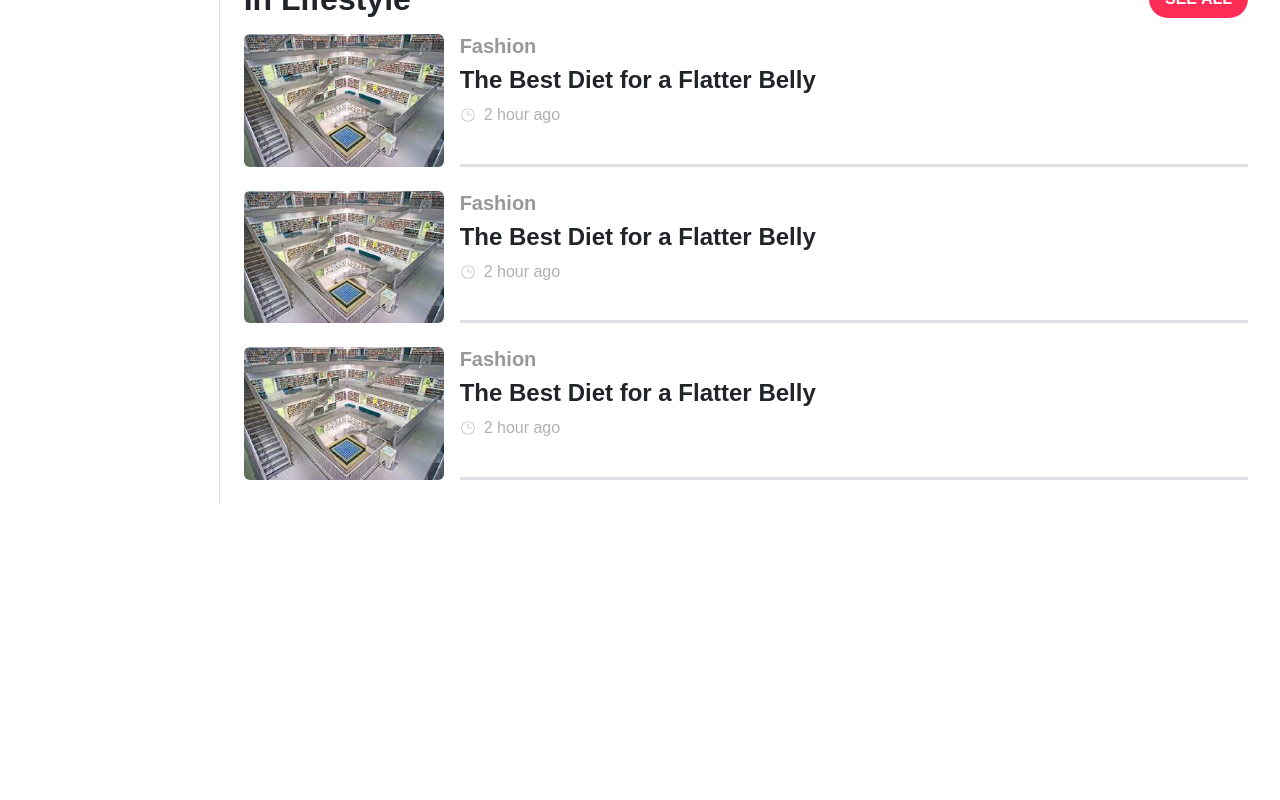
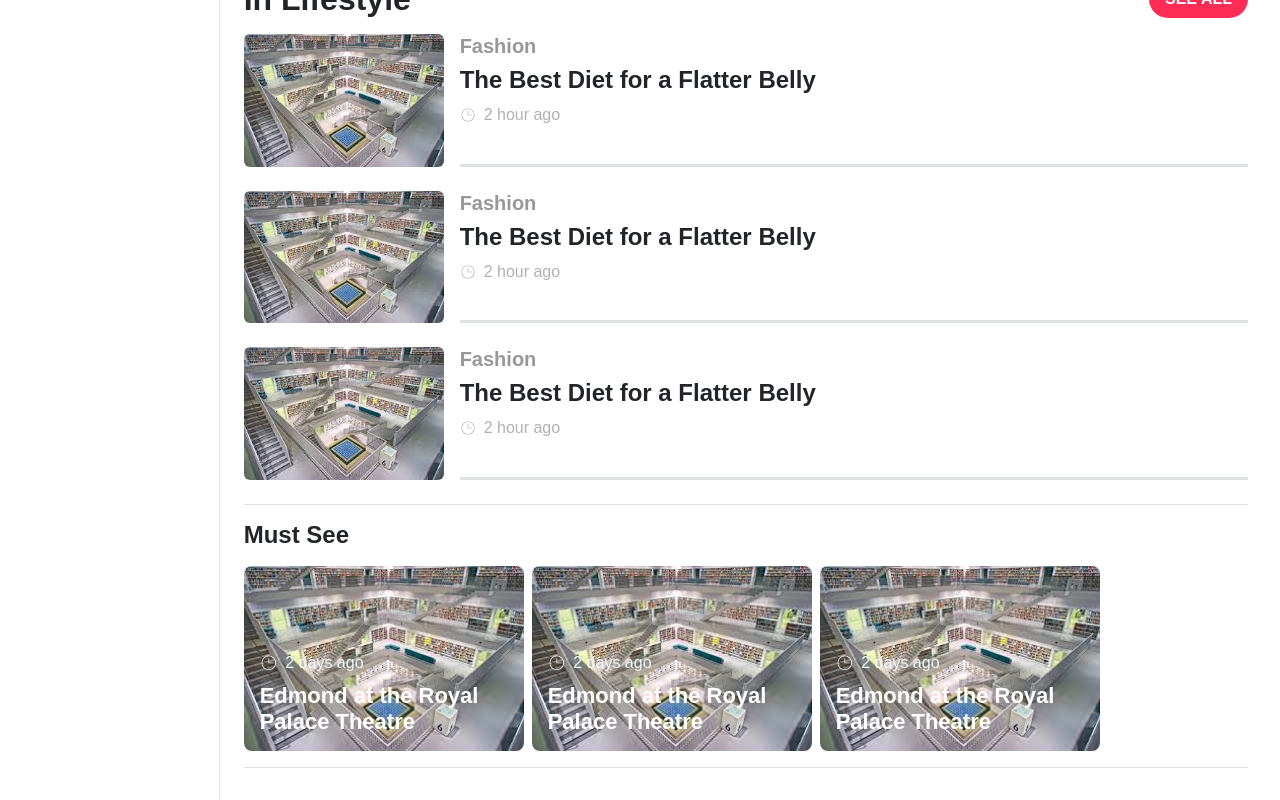
Before and after one commit to Navruzbek2103/Mir-info-project, a React (Vite) app: page /discover in a window 1280 px wide. Shown: the part 1613-2413 px from the top of the page. Before the commit the page ends 2117 px from the top, so only its background shows below. Built offline with nearby package versions, Linux system fonts and the light colour scheme.

Commit message:
Added must see section

```diff
--- a/src/pages/Discover/index.jsx
+++ b/src/pages/Discover/index.jsx
@@ -6,8 +6,7 @@ import { NavLink, Link } from "react-router-dom";
 import PicsumImage2 from "./../../assets/images/thumb-15.jpg";
 import { AiFillStar } from "react-icons/ai";
 import PicsumImage3 from "./../../assets/images/future.jpg";
-import {CiClock2} from "react-icons/ci"
-
+import { CiClock2 } from "react-icons/ci";
 
 const index = () => {
   return (
@@ -180,7 +179,7 @@ const index = () => {
           <h2 className="discover-fashion__title fs-4 fw-semibold mb-3">
             The fashion week
           </h2>
-          <ul className="discover-fashion__list d-flex gap-3">
+          <ul className="discover-fashion__list d-flex flex-wrap gap-3">
             <li className="discover-fashion__item">
               <Link
                 to=""
@@ -327,7 +326,7 @@ const index = () => {
                     The Best Diet for a Flatter Belly
                   </h4>
                   <div className="discover-lifestyle__item-inner-box d-flex align-items-center gap-2">
-                    <CiClock2 className="d-flex flex-row-reverse"/>
+                    <CiClock2 className="d-flex flex-row-reverse" />
                     <p className="discover-lifestyle__item-inner-box-text">
                       2 hour ago
                     </p>
@@ -337,6 +336,88 @@ const index = () => {
             </li>
           </ul>
         </section>
+
+        <section className="discover-mustSee py-3 border-top">
+          <h2 className="discover-mustSee__title fw-bold fs-4 mb-3">
+            Must See
+          </h2>
+          <ul className="discover-mustSee__list d-flex gap-2 flex-wrap">
+            <li className="discover-mustSee__item">
+              <Link
+                to=""
+                className="discover-mustSee__item-link d-flex position-relative rounded-3 overflow-hidden"
+              >
+                <img
+                  src={PicsumImage3}
+                  alt="card img"
+                  className="discover-mustSee__item-img w-100"
+                />
+                <div className="discover-mustSee__item-inner position-absolute m-3 start-0 bottom-0">
+                  <div className="discover-mustSee__item-inner-box mb-2 d-flex align-items-center gap-2">
+                    <CiClock2 size={`1.1em`} />
+                    <p className="discover-mustSee__item-inner-box-text">
+                      2 days ago
+                    </p>
+                  </div>
+                  <h3 className="discover-mustSee__item-inner-title fw-bold text-white">
+                    Edmond at the Royal Palace Theatre
+                  </h3>
+                </div>
+              </Link>
+            </li>
+            <li className="discover-mustSee__item">
+              <Link
+                to=""
+                className="discover-mustSee__item-link d-flex position-relative rounded-3 overflow-hidden"
+              >
+                <img
+                  src={PicsumImage3}
+                  alt="card img"
+                  className="discover-mustSee__item-img w-100"
+                />
+                <div className="discover-mustSee__item-inner position-absolute m-3 start-0 bottom-0">
+                  <div className="discover-mustSee__item-inner-box mb-2 d-flex align-items-center gap-2">
+                    <CiClock2 size={`1.1em`} />
+                    <p className="discover-mustSee__item-inner-box-text">
+                      2 days ago
+                    </p>
+                  </div>
+                  <h3 className="discover-mustSee__item-inner-title fw-bold text-white">
+                    Edmond at the Royal Palace Theatre
+                  </h3>
+                </div>
+              </Link>
+            </li>
+            <li className="discover-mustSee__item">
+              <Link
+                to=""
+                className="discover-mustSee__item-link d-flex position-relative rounded-3 overflow-hidden"
+              >
+                <img
+                  src={PicsumImage3}
+                  alt="card img"
+                  className="discover-mustSee__item-img w-100"
+                />
+                <div className="discover-mustSee__item-inner position-absolute m-3 start-0 bottom-0">
+                  <div className="discover-mustSee__item-inner-box mb-2 d-flex align-items-center gap-2">
+                    <CiClock2 size={`1.1em`} />
+                    <p className="discover-mustSee__item-inner-box-text">
+                      2 days ago
+                    </p>
+                  </div>
+                  <h3 className="discover-mustSee__item-inner-title fw-bold text-white">
+                    Edmond at the Royal Palace Theatre
+                  </h3>
+                </div>
+              </Link>
+            </li>
+
+          </ul>
+        </section>
+
+        <section className="discover-popular py-3 border-top">
+
+        </section>
       </div>
     </motion.div>
   );
--- a/src/pages/Discover/style.scss
+++ b/src/pages/Discover/style.scss
@@ -1,6 +1,7 @@
 .discover {
   &-hero {
     &__item {
+      margin: 0 auto;
       &-link {
         max-width: 270px;
         width: 100%;
@@ -61,30 +62,45 @@
     }
   }
 
-  &-lifestyle{
-
-    &__wrapper{
-      &-btn{
+  &-lifestyle {
+    &__wrapper {
+      &-btn {
         background-color: #ff2d55;
       }
     }
 
-    &__item{
-      &-img{
+    &__item {
+      &-img {
         width: 200px;
       }
 
-      &-inner{
-
-        &-subtitle{
+      &-inner {
+        &-subtitle {
           color: #999797;
         }
 
-        &-box{
+        &-box {
           color: #b2b1b1;
         }
       }
     }
+  }
 
+  &-mustSee {
+    &__item {
+      &-link {
+        width: 280px;
+      }
+
+      &-inner {
+        &-box {
+          color: aliceblue;
+        }
+
+        &-title {
+          font-size: 22px;
+        }
+      }
+    }
   }
 }
```
